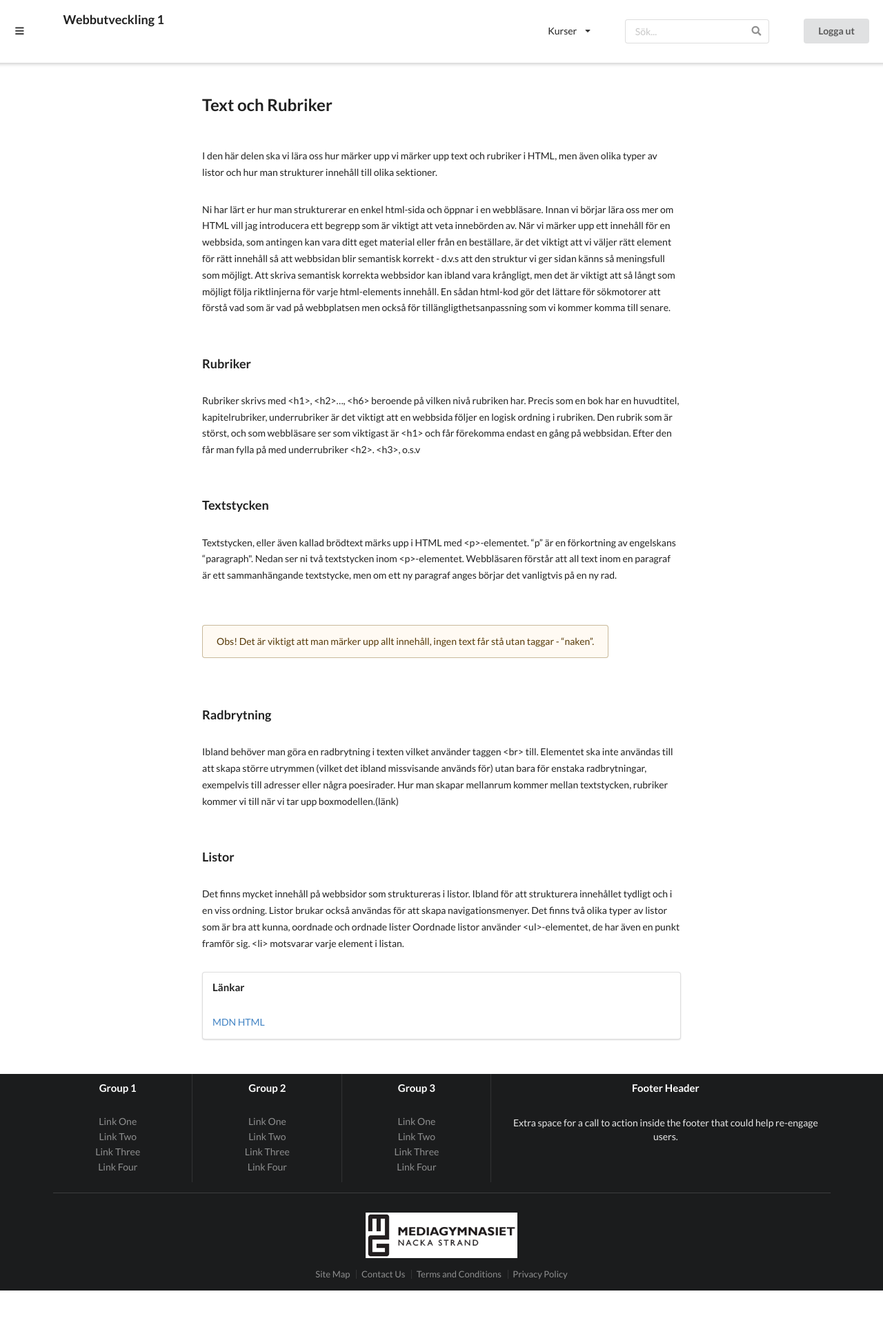
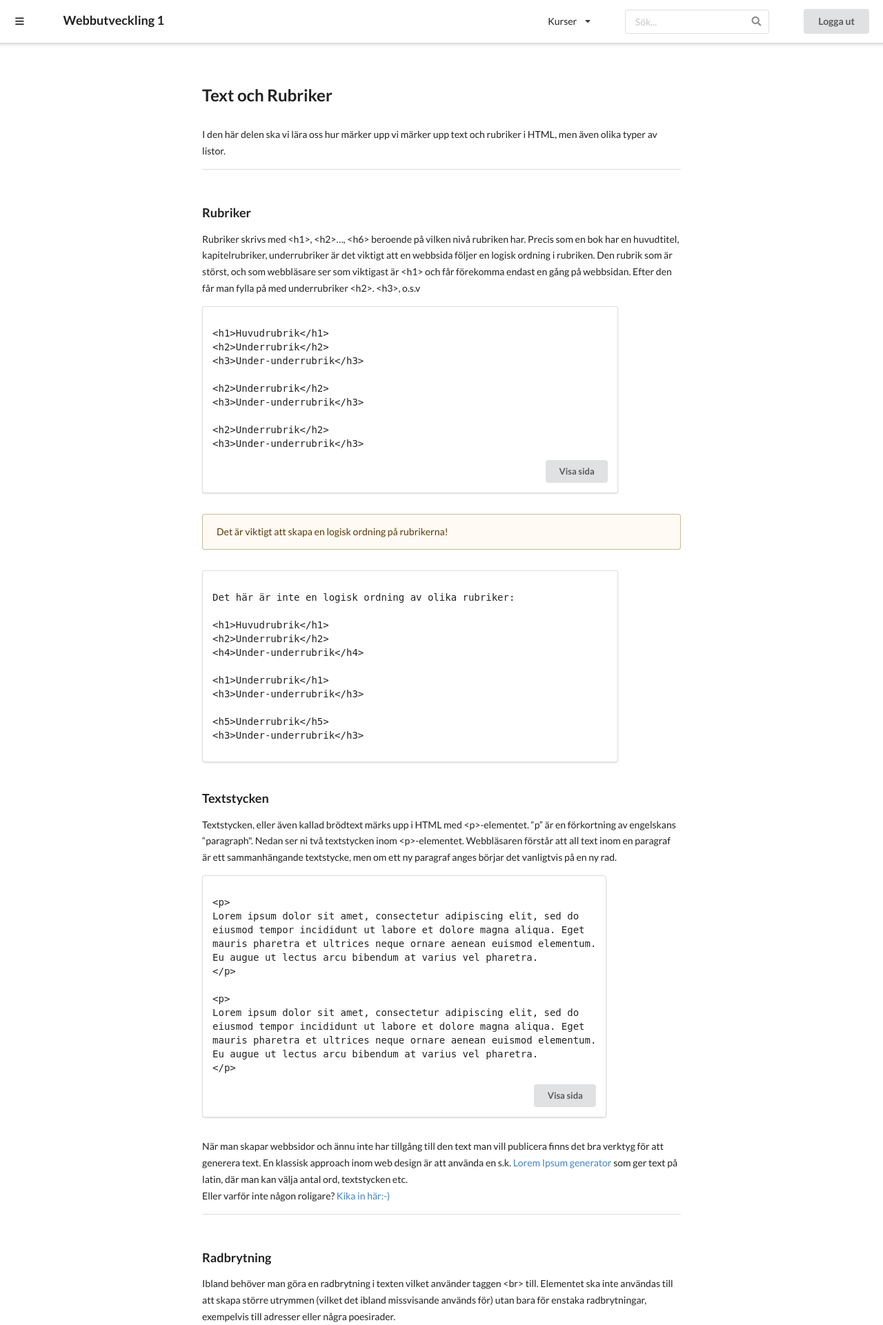
Before and after one commit to sandralMG/MGWebb, a PHP site: page /sites/webb1/html/textHTML.html in a window 1280 px wide. Shown: the top 1921 px of the page at 69% size. Before the commit the page ends 1871 px from the top, so only its background shows below. Run offline with PHP 8.4, Linux system fonts and the light colour scheme; some libraries are stand-ins or nearby versions.

Commit message:
Added HTML section

```diff
--- a/sites/webb1/html/introHTML.html
+++ b/sites/webb1/html/introHTML.html
@@ -308,11 +308,11 @@
 
                         <div class="ui segment link">
                             <h4 class="ui header link">Länkar </h4>
-                            <a href="https://developer.mozilla.org/sv-SE/docs/Web/HTML ">MDN Nybörjarguide till HTML</a>
+                            <a href="https://developer.mozilla.org/sv-SE/docs/Web/HTML " target="_blank">MDN Nybörjarguide till HTML</a>
                             <br>
-                            <a href="https://developer.mozilla.org/en-US/docs/Web/HTML/Element">MDN Referensguide till samtliga html-element</a>
+                            <a href="https://developer.mozilla.org/en-US/docs/Web/HTML/Element" target="_blank">MDN Referensguide till samtliga html-element</a>
                             <br>
-                            <a href="https://www.w3schools.com/html/html_intro.asp">W3 Schools introdution till HTML</a>
+                            <a href="https://www.w3schools.com/html/html_intro.asp" target="_blank">W3 Schools introdution till HTML</a>
                             <br>
 
 
--- a/sites/webb1/html/textHTML.html
+++ b/sites/webb1/html/textHTML.html
@@ -220,51 +220,211 @@
                     </div>
                     <div class="ten wide column">
 
+                        <div class="ui vertical segment">
+
                             <!-- Intro HTML-->
                             <h2 class="ui header"> Text och Rubriker </h2>
                             <div class="ui hidden divider"></div>
                             <p>
-                            I den här delen ska vi lära oss hur märker upp vi märker upp text och rubriker i HTML, men även olika typer av listor och
-                            hur man strukturer innehåll till olika sektioner.
+                                I den här delen ska vi lära oss hur märker upp vi märker upp text och rubriker i HTML, men även olika typer av listor.
                             </p>
 
-                        <p>
-                            Ni har lärt er hur man strukturerar en enkel html-sida och öppnar i en webbläsare. Innan vi börjar lära oss mer om HTML vill
-                            jag introducera ett begrepp som är viktigt att veta innebörden av. När vi märker upp ett innehåll
-                            för en webbsida, som antingen kan vara ditt eget material eller från en beställare, är det viktigt
-                            att vi väljer rätt element för rätt innehåll så att webbsidan blir semantisk korrekt - d.v.s
-                            att den struktur vi ger sidan känns så meningsfull som möjligt. Att skriva semantisk korrekta
-                            webbsidor kan ibland vara krångligt, men det är viktigt att så långt som möjligt följa riktlinjerna
-                            för varje html-elements innehåll. En sådan html-kod gör det lättare för sökmotorer att förstå
-                            vad som är vad på webbplatsen men också för tillängligthetsanpassning som vi kommer komma till
-                            senare.
-                        </p>
+                        </div>
 
-                        <div class="ui hidden divider"></div>
+
+                        <div class="ui vertical segment">
 
                             <h3 class="ui header"> Rubriker </h2>
 
 
                                 <p>
                                     Rubriker skrivs med &lt;h1&gt;, &lt;h2&gt;…, &lt;h6&gt; beroende på vilken nivå rubriken har. Precis som en bok har en huvudtitel,
-                                kapitelrubriker, underrubriker är det viktigt att en webbsida följer en logisk ordning i
-                                rubriken. Den rubrik som är störst, och som webbläsare ser som viktigast är &lt;h1&gt; och
-                                får förekomma endast en gång på webbsidan. Efter den får man fylla på med underrubriker &lt;h2&gt;.
-                                &lt;h3&gt;, o.s.v
+                                    kapitelrubriker, underrubriker är det viktigt att en webbsida följer en logisk ordning
+                                    i rubriken. Den rubrik som är störst, och som webbläsare ser som viktigast är &lt;h1&gt;
+                                    och får förekomma endast en gång på webbsidan. Efter den får man fylla på med underrubriker
+                                    &lt;h2&gt;. &lt;h3&gt;, o.s.v
                                 </p>
 
-                            <div class="ui hidden divider"></div>
+                                <div class="ui compact segment">
+                                    <pre><code class="html">&lt;h1&gt;Huvudrubrik&lt;/h1&gt;
+&lt;h2&gt;Underrubrik&lt;/h2&gt;
+&lt;h3&gt;Under-underrubrik&lt;/h3&gt;
+
+&lt;h2&gt;Underrubrik&lt;/h2&gt;
+&lt;h3&gt;Under-underrubrik&lt;/h3&gt;
+
+&lt;h2&gt;Underrubrik&lt;/h2&gt;
+&lt;h3&gt;Under-underrubrik&lt;/h3&gt;
+</code></pre>
+                                    <a href="../../../assets/examples/headings.html">
+                                        <div class="ui right floated small button">Visa sida</div>
+                                    </a>
+                                </div>
+
+                                <div class="ui warning message">Det är viktigt att skapa en logisk ordning på rubrikerna!</div>
+                                <div class="ui compact segment">
+                                    <pre><code class="html">Det här är inte en logisk ordning av olika rubriker:
+
+&lt;h1&gt;Huvudrubrik&lt;/h1&gt;
+&lt;h2&gt;Underrubrik&lt;/h2&gt;
+&lt;h4&gt;Under-underrubrik&lt;/h4&gt;
+
+&lt;h1&gt;Underrubrik&lt;/h1&gt;
+&lt;h3&gt;Under-underrubrik&lt;/h3&gt;
+
+&lt;h5&gt;Underrubrik&lt;/h5&gt;
+&lt;h3&gt;Under-underrubrik&lt;/h3&gt;
+</code></pre>
+
+
+                                </div>
+
+                                <div class="ui vertical segment">
 
                                     <h3 class="ui header"> Textstycken </h2>
 
                                         <p>
+                                            Textstycken, eller även kallad brödtext märks upp i HTML med &lt;p&gt;-elementet. “p” är en förkortning av engelskans “paragraph".
+                                            Nedan ser ni två textstycken inom &lt;p&gt;-elementet. Webbläsaren förstår att
+                                            all text inom en paragraf är ett sammanhängande textstycke, men om ett ny paragraf
+                                            anges börjar det vanligtvis på en ny rad.
+                                        </p>
 
-                                    Textstycken, eller även kallad brödtext märks upp i HTML med &lt;p&gt;-elementet. “p” är en förkortning av engelskans “paragraph".
-                                    Nedan ser ni två textstycken inom &lt;p&gt;-elementet. Webbläsaren förstår att all text
-                                    inom en paragraf är ett sammanhängande textstycke, men om ett ny paragraf anges börjar
-                                    det vanligtvis på en ny rad.
+
+
+                                        <div class="ui compact segment">
+                                            <pre><code class="html">&lt;p&gt;
+Lorem ipsum dolor sit amet, consectetur adipiscing elit, sed do
+eiusmod tempor incididunt ut labore et dolore magna aliqua. Eget
+mauris pharetra et ultrices neque ornare aenean euismod elementum.
+Eu augue ut lectus arcu bibendum at varius vel pharetra.
+&lt;/p&gt;
+
+&lt;p&gt;
+Lorem ipsum dolor sit amet, consectetur adipiscing elit, sed do
+eiusmod tempor incididunt ut labore et dolore magna aliqua. Eget
+mauris pharetra et ultrices neque ornare aenean euismod elementum.
+Eu augue ut lectus arcu bibendum at varius vel pharetra.
+&lt;/p&gt;
+</code></pre>
+                                            <a href="../../../assets/examples/paragraphs.html">
+                                                <div class="ui right floated small button">Visa sida</div>
+                                            </a>
+
+
+                                        </div>
+                                        <p>När man skapar webbsidor och ännu inte har tillgång till den text man vill publicera
+                                            finns det bra verktyg för att generera text. En klassisk approach inom web design
+                                            är att använda en s.k.
+                                            <a href="https://loremipsum.io/" target="_blank">Lorem Ipsum generator</a> som ger text på latin, där man kan välja antal ord,
+                                            textstycken etc.
+                                            <br/> Eller varför inte någon roligare?
+                                            <a href="https://loremipsum.io/ultimate-list-of-lorem-ipsum-generators/" target="_blank">Kika in här:-)</a>
+
                                         </p>
-                                <div class="ui hidden divider"></div>
+                                </div>
+
+
+                                <div class="ui vertical segment">
+                                    <h3 class="ui header"> Radbrytning </h2>
+
+                                        <p>
+
+                                            Ibland behöver man göra en radbrytning i texten vilket använder taggen &lt;br&gt; till. Elementet ska inte användas till
+                                            att skapa större utrymmen (vilket det ibland missvisande används för) utan bara
+                                            för enstaka radbrytningar, exempelvis till adresser eller några poesirader.
+
+                                        </p>
+                                </div>
+
+                                <div class="ui compact segment">
+                                    <pre><code class="html">&lt;p&gt;
+Hodor, hodor. Hodor. Hodor. Hodor, hodor, hodor  &lt;br/&gt;
+hodor. Hodor? HODOR HODOR! &lt;br/&gt;
+HODOR HODOR! Hodor hodor. HODOR HODOR! Hodor... &lt;br/&gt;
+Hodor hodor. Hodor hodor&lt;br/&gt;
+HODOR! Hodor.
+&lt;/p&gt;</code></pre>
+                                    <a href="../../../assets/examples/hodor.html">
+                                        <div class="ui right floated small button">Visa sida</div>
+                                    </a>
+
+
+                                </div>
+                                <div class="ui vertical segment">
+
+                                    <h3 class="ui header"> Listor </h2>
+
+                                        <p>
+
+                                            Det finns mycket innehåll på webbsidor som struktureras i listor. För att strukturera innehållet tydligt och i en viss ordning.
+                                            Listor brukar också användas för att skapa navigationsmenyer. Det finns två olika
+                                            typer av listor som är bra att kunna, oordnade och ordnade lister.
+                                            <ul>
+                                                <li> Ordnade listor använder &lt;ol&gt;-elementet och kan ordnas i siffer eller
+                                                    bokstavsordning m.fl</li>
+                                                <li>Oordnade listor använder &lt;ul&gt;-elementet, de har även en punkt framför
+                                                    sig. </li>
+
+                                            </ul>
+
+                                            <p>
+                                                Elementet &lt;li&gt; motsvarar varje element i listan.
+                                            </p>
+
+                                        </p>
+
+                                        <h4 class="ui header">Oordnad lista</h4>
+
+                                        <div class="ui compact segment">
+                                            <pre><code class="html">&lt;ul&gt;
+    &lt;li&gt;Mc Donalds&lt;/li&gt;
+    &lt;li&gt;Subway&lt;/li&gt;
+    &lt;li&gt;Funky Chicken&lt;/li&gt;
+    &lt;li&gt;Cafeterian&lt;/li&gt;
+&lt;/ul&gt;
+</code></pre>
+                                            <a href="../../../assets/examples/ul_list.html">
+                                                <div class="ui right floated small button">Visa sida</div>
+                                            </a>
+                                        </div>
+
+                                        <div class="ui compact segment">
+                                            <pre><code class="html">&lt;ol&gt;
+    &lt;li&gt;Mata hunden&lt;/li&gt;
+    &lt;li&gt;Mata katten&lt;/li&gt;
+    &lt;li&gt;Gå ut med hunden&lt;/li&gt;
+    &lt;li&gt;Gosa med katten&lt;/li&gt;
+&lt;/ol&gt;
+</code></pre>
+                                            <a href="../../../assets/examples/ol_list.html">
+                                                <div class="ui right floated small button">Visa sida</div>
+                                            </a>
+                                        </div>
+
+
+
+                                        <div class="ui vertical segment">
+
+                                            <div class="ui message">
+
+                                                <div class="ui header">Semantik betyder</div>
+
+
+                                                <br/> När det gäller semantik inom HTML så handlar det om att man ska använda
+                                                rätt element för rätt innehåll. Den handlar om att tilldela en huvudrubrik
+                                                &lt;h1&gt;, att en lista ska ligga i list-elementet eller att webbsidan ska
+                                                ha en relevant titel. Det handlar om att ge HTML-koden den struktur och den
+                                                mening den representerar. En sådan html-kod gör det lättare för sökmotorer
+                                                att förstå vad som finns på webbsidan men också för tillängligthetsanpassning
+                                                (exempelvis skärmläsare för blinda). Varteftersom i kursen kommer vi att
+                                                försöka skriva så semantisk korrekta webbsidor som möjligt.
+
+
+                                            </div>
+
+                                        </div>
+
                                         <div class="ui compact warning message">
 
                                             Obs! Det är viktigt att man märker upp allt innehåll, ingen text får stå utan taggar - “naken”.
@@ -272,37 +432,17 @@
 
                                         </div>
 
-                                <div class="ui hidden divider"></div>
-
-                                <h3 class="ui header"> Radbrytning </h2>
-
-                                    <p>
-
-                                        Ibland behöver man göra en radbrytning i texten vilket använder taggen &lt;br&gt; till. Elementet ska inte användas till
-                                        att skapa större utrymmen (vilket det ibland missvisande används för) utan bara för
-                                        enstaka radbrytningar, exempelvis till adresser eller några poesirader. Hur man skapar
-                                        mellanrum kommer mellan textstycken, rubriker kommer vi till när vi tar upp boxmodellen.(länk)
-
-                                    </p>
-
-                                    <div class="ui hidden divider"></div>
-
-                                    <h3 class="ui header"> Listor </h2>
-
-                                        <p>
-
-                                            Det finns mycket innehåll på webbsidor som struktureras i listor. Ibland för att strukturera innehållet tydligt och i en
-                                            viss ordning. Listor brukar också användas för att skapa navigationsmenyer. Det
-                                            finns två olika typer av listor som är bra att kunna, oordnade och ordnade lister
-                                            Oordnade listor använder &lt;ul&gt;-elementet, de har även en punkt framför sig.
-                                            &lt;li&gt; motsvarar varje element i listan.
-
-                                        </p>
-
-
                                         <div class="ui segment ">
                                             <h4 class="ui header ">Länkar </h4>
-                                            <a href="https://developer.mozilla.org/sv-SE/docs/Web/HTML ">MDN HTML</a>
+                                            <a href="https://www.w3schools.com/html/html_headings.asp" target="_blank">W3schools HTML Headings</a>
+                                            <br/>
+                                            <a href="https://www.w3schools.com/html/html_paragraphs.asp" target="_blank">W3schools HTML Paragraphs</a>
+                                            <br/>
+
+                                            <a href="https://www.w3schools.com/html/html_lists.asp" target="_blank">W3schools HTML Lists</a>
+                                            <br/>
+
+                                            <a href="http://blog.proliit.se/semantik/" target="_blank">Semantik inom HTML</a>
                                         </div>
 
 
--- a/style/style.css
+++ b/style/style.css
@@ -39,24 +39,25 @@ OVERRIDES
   margin-bottom: 40px !important;
 }
 
-.ui.header {
+.ui.main.header {
   margin-bottom: 30px !important;
 }
 
-.ui.header.link {
+.ui.main.header.link {
   margin-bottom: 20px !important;
 }
 
-.ui.link a {
+.ui.main.link a {
   line-height: 2em;
 }
 
-p,
+ui.main p,
 .ui.compact.segment {
   margin-bottom: 30px !important;
 }
 
-.ui.main p {
+.ui.main p,
+.ui.message {
   line-height: 1.7em !important;
 }
 
```
Also changed, not shown: assets/examples/headings.html (added, +23 -0 lines), assets/examples/hodor.html (added, +21 -0 lines), assets/examples/ol_list.html (added, +20 -0 lines), assets/examples/paragraphs.html (added, +25 -0 lines), assets/examples/ul_list.html (added, +20 -0 lines), sites/webb1/html/grundkodHTML.html (+18 -10 lines). Lines whose indentation alone changed are shown as unchanged.
